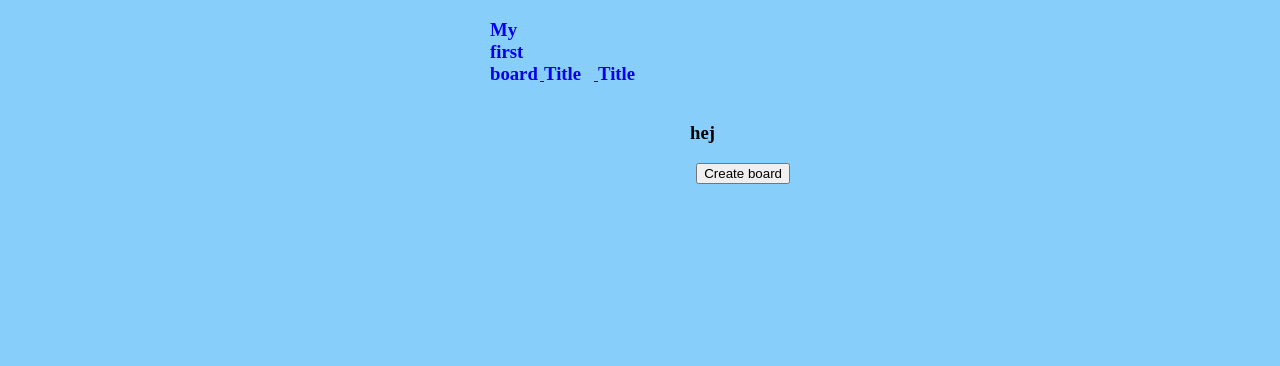
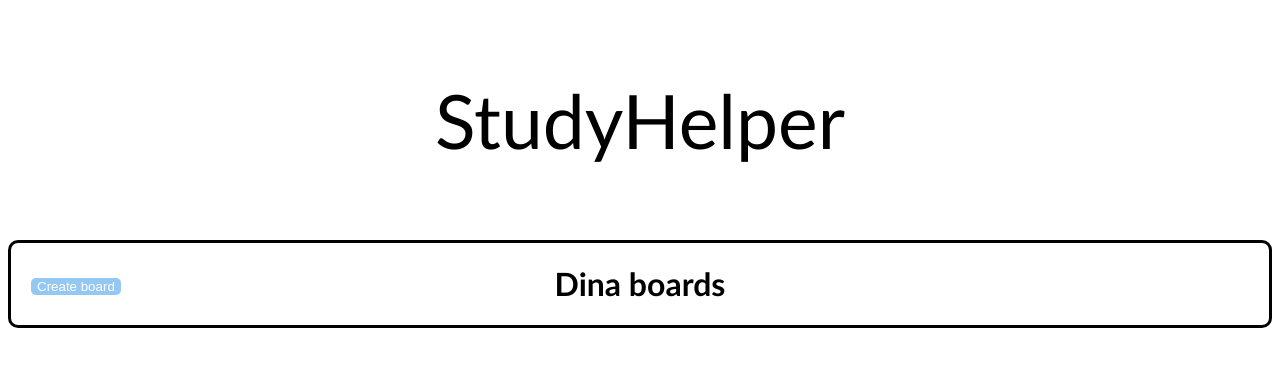
Before and after one commit to mary4844/Studyhelper, a plain HTML site: page frontend/startpage.html in a window 1280 px wide. Drawn offline with Linux system fonts and the light colour scheme.

Commit message:
Updated frontend

```diff
--- a/frontend/startpage.css
+++ b/frontend/startpage.css
@@ -1,30 +1,70 @@
-body {
-    margin: 0px;
-    width: 300px;
-    margin: 0 auto;
-    background: lightskyblue;
+.body {
+    background-color: white;
 }
 
-.all-groups {
-    width: 300px;
-    margin: 0 auto;
+/* .top {
+    background-image: url(images/natur.webp);
+} */
+
+#title {
+    font-size: 75px;
+    font-family: 'Trebuchet MS', 'Lucida Sans Unicode', 'Lucida Grande', 'Lucida Sans', Arial, sans-serif;
+    text-align: center;
 }
 
-.group {
-    display: inline-block;
-    width: 50px;
-    height: 300 px;
-
-    margin: 0 auto;
+.create_board {
+    border: none;
+    background-color: #94C8F3;
+    color: white;
+    border-radius: 5px;
+    position: absolute;
+    top: 35px;
+    left: 20px;
 }
 
-.bottom {
-    display: inline-block;
-    width: 100px;
-    margin: 0 auto;
-    float: right;
+.create_board:hover {
+    opacity: 0.85;
 }
 
-.button {
-    float: right;
+.create_board:active {
+    opacity: 0.5;
 }
+
+#boards_head {
+    display: flex;
+    justify-content: center;
+    align-items: center;
+}
+
+#all_boards {
+    background-color: white;
+    text-align: center;
+    font-family: 'Trebuchet MS', 'Lucida Sans Unicode', 'Lucida Grande', 'Lucida Sans', Arial, sans-serif;
+    border-style: solid;
+    border-radius: 10px;
+    border-color: black;
+    position: relative;
+}
+
+#boards-container {
+    display: flex;
+}
+
+.board {
+    text-align: center;
+    width: 75px;
+    height: 300px;
+    background-color: #96CFA1;
+    border-radius: 10px;
+    text-align: left;
+    margin-left: 10px;
+    margin-right: 10px;
+    margin-bottom: 20px;
+    padding-top: 5px;
+    padding-right: 20px;
+    padding-left: 20px;
+}
+
+.board:hover {
+    opacity: 0.8;
+}
--- a/frontend/startpage.html
+++ b/frontend/startpage.html
@@ -4,31 +4,45 @@
     <title>StudyHacker</title>
     <link rel="stylesheet" href="startpage.css">
 </head>
-<body>
-    <div class="all-groups">
-        <a href="boardpage.html">
-            <div class="group">
-                <h3>My first board</h3>        <!-- Byt namn -->
-            </div>
-        </a>
-        <a href="boardpage.html">
-            <div class="group">
-                <h3>Title</h3>
-            </div>
-        </a>
-        <a href="boardpage.html">
-            <div class="group">
-                <h3>Title</h3>
-            </div>
-        </a>
+
+<body class="body">
+    <!-- <div id="top">
+
+    </div> -->
+    <p id="title">StudyHelper</p>
+
+    <!-- <div class="startpicture">
+        <img src="images/natur.webp" alt="naturbild">
+    </div> -->
+
+    <div id="all_boards">
+
+        <div id="boards_head">
+            <button class="create_board" type="button" onclick="new_board()">
+                Create board
+            </button>
+
+            <h1>
+                Dina boards
+            </h1>
+        </div>
+
+
+        <div id="boards-container">
+        </div>
+
     </div>
 
-    <div class="bottom">
-        <h3>hej</h3>
-        <a class="button" href="">
-            <button>Create board</button>
-        </a>
-    </div>
-
+    <script>
+        function new_board() {
+            const new_board = document.createElement("a");
+            new_board.textContent = "New board";
+            new_board.href = "boardpage.html";
+            new_board.classList.add("board");
+            const boards_container = document.getElementById("boards-container");
+            boards_container.appendChild(new_board);
+            console.log("Works");
+        }
+    </script>
 </body>
 </html>
```
Also changed, not shown: frontend/board.html (added, +9 -0 lines), frontend/board.css (added), frontend/images/natur.webp (added), 1 other file.
